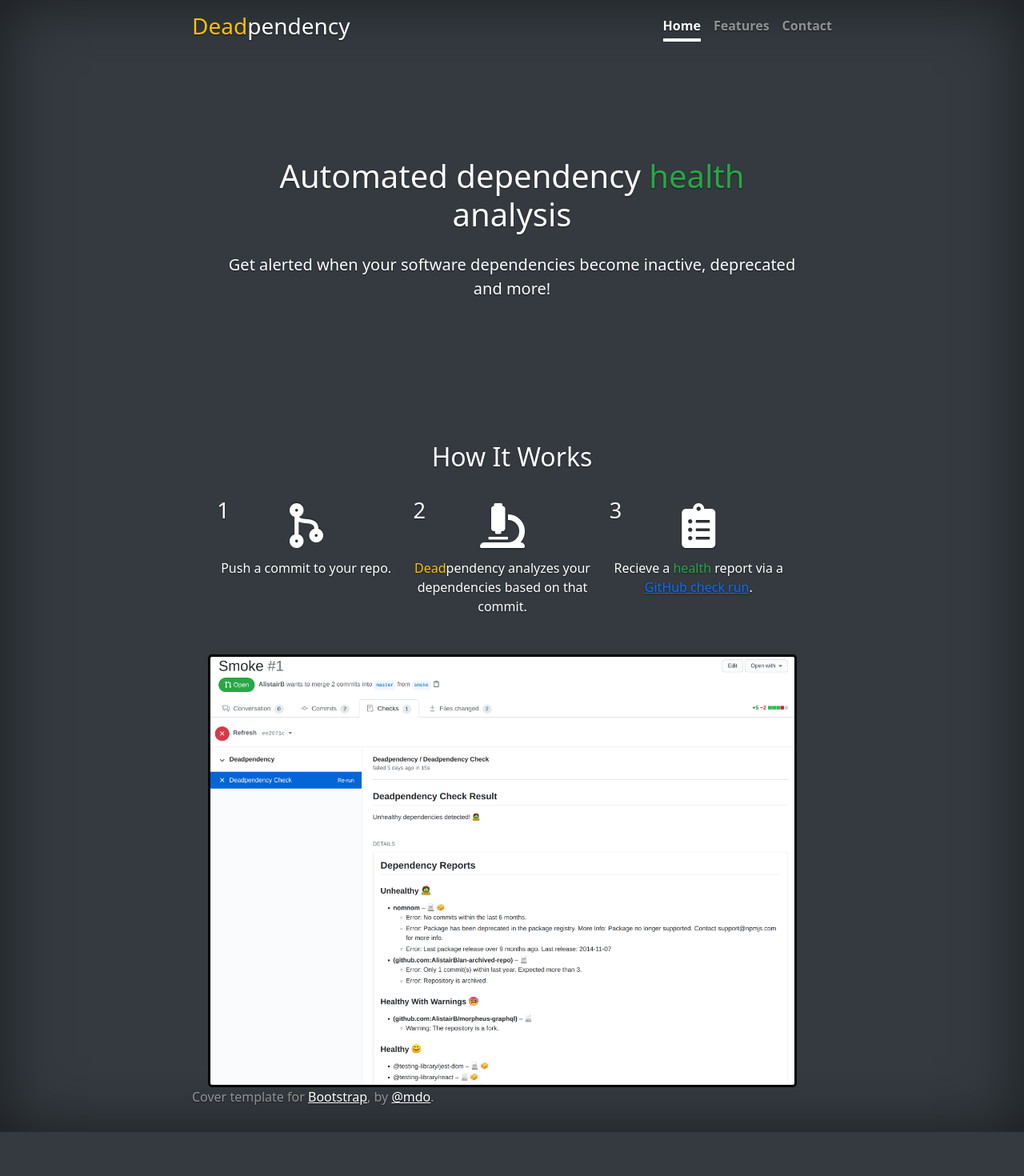
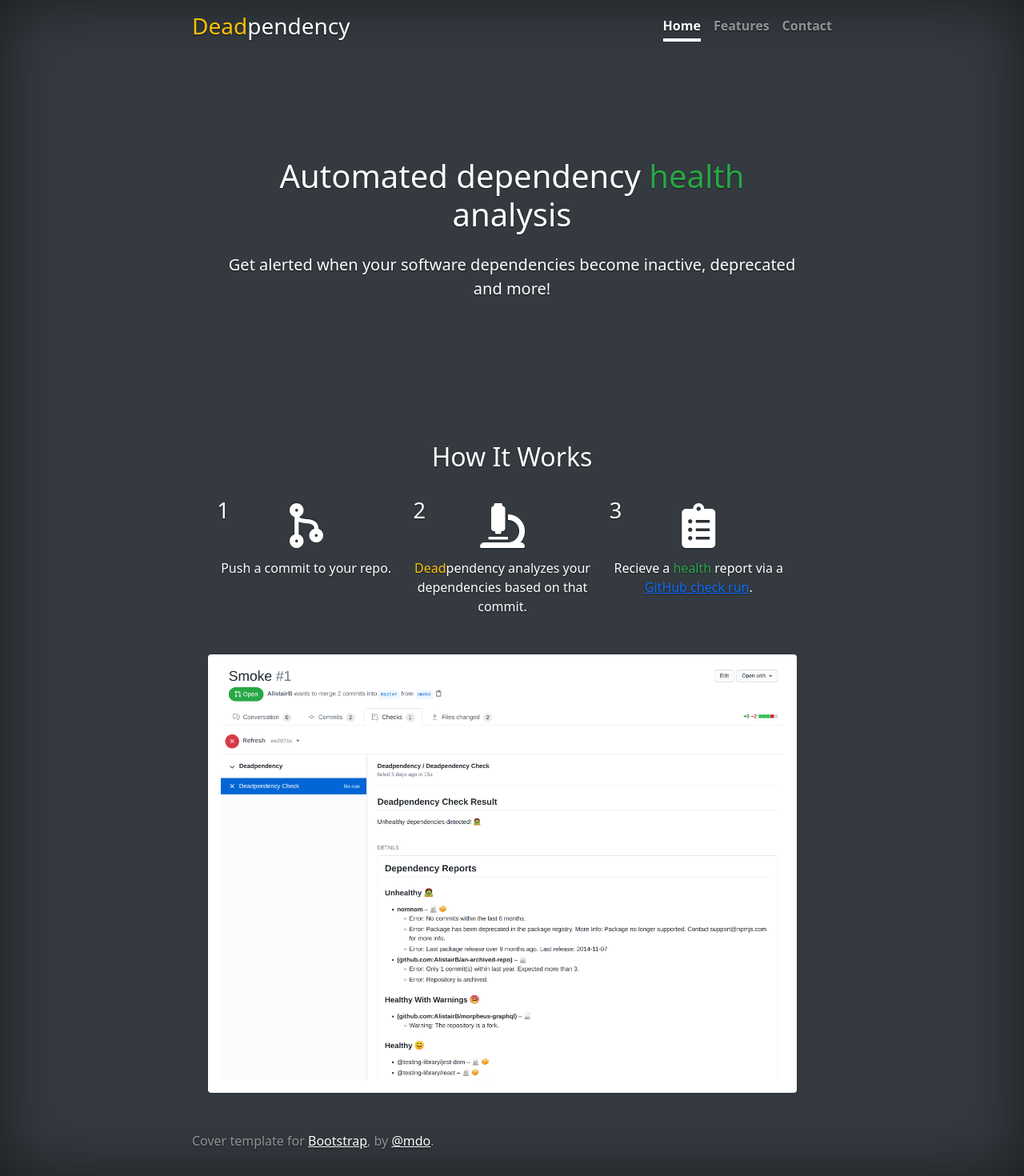
Before and after one commit to deadpendency/deadpendency.github.io, a Jekyll site: the page built from index.html, in a window 1280 px wide. Shown: the whole page at 80% size. Built offline with Jekyll 4.4.1, drawn with Linux system fonts in a browser that asks for light colours; nearby versions of some CDN libraries; before the commit the page ends 1415 px from its top, so only the background shows below that.

Commit message:
Ok ready for next section

```diff
--- a/_sass/global.scss
+++ b/_sass/global.scss
@@ -84,12 +84,6 @@
   font-size: 3.5rem;
 }
 
-.demo-screenshot {
-  border: 3px solid black;
-  border-radius: 5px;
-  padding: 0;
-}
-
 .floating-number {
   position: absolute;
   font-size: 1.7rem;
--- a/index.html
+++ b/index.html
@@ -32,7 +32,7 @@
       </div>
     </div>
     <div class="row mt-5">
-      <img class="demo-screenshot" src="/assets/image/deadpendency-example.png" />
+      <img class="shadow-sm p-3 mb-5 bg-white rounded" src="/assets/image/deadpendency-example.png" />
     </div>
   </div>
 </div>
```
